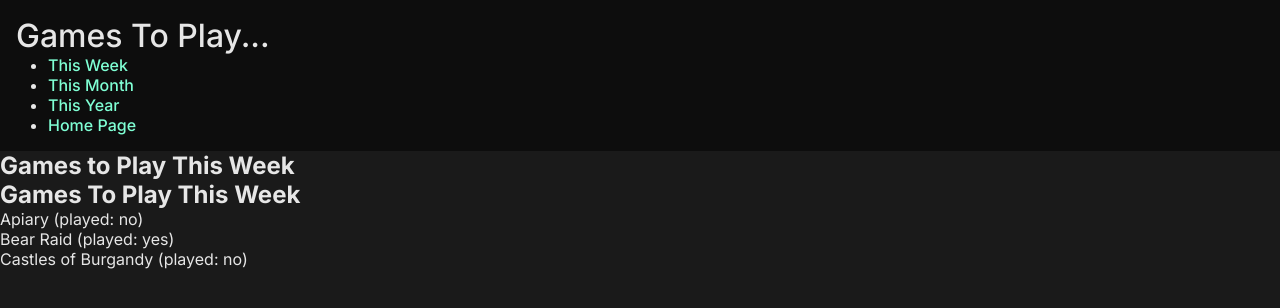
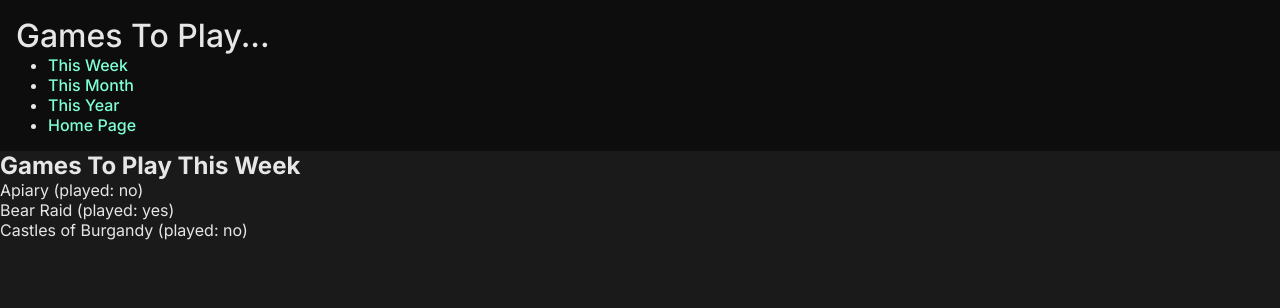
Before and after one commit to franco-ortega/to-do-games, a Next.js app: page /week in a window 1280 px wide. Shown: the top 308 px of the page. Built offline with nearby package versions, Linux system fonts and the light colour scheme.

Commit message:
remove old/unused code from Week page; code replaced by GamesToPlay reusable component

```diff
--- a/app/week/page.tsx
+++ b/app/week/page.tsx
@@ -17,24 +17,5 @@ export default function WeekPage() {
     if (!data.length) setData(weekData);
   }, [data, weekData]);
 
-  // const gamesList: JSX.Element[] = weekData.map((game: Game) => (
-  //   <div key={game[0]}>
-  //     {game[0]} (played:{' '}
-  //     {game[1]['played'] ? <span>yes</span> : <span>no</span>})
-  //   </div>
-  // ));
-
-  console.log('WEEK', weekData);
-
-  return (
-    <main>
-      <section>
-        <h2>Games to Play This Week</h2>
-        {/* {gamesList} */}
-      </section>
-      <section>
-        <GamesToPlay gameData={weekData} title={'Week'} />
-      </section>
-    </main>
-  );
+  return <GamesToPlay gameData={weekData} title={'Week'} />;
 }
```
